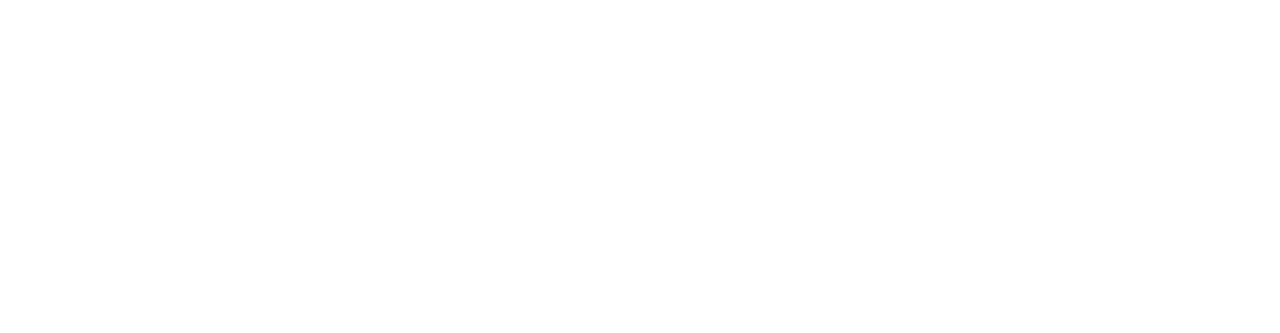
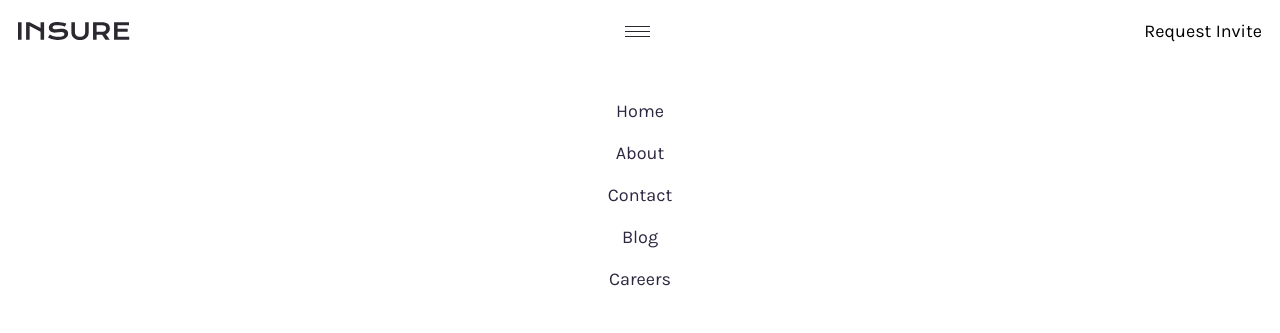
Before and after one commit to musty4real2/insuredDesign, a plain HTML site: page index.html in a window 1280 px wide. Drawn offline with Linux system fonts and the light colour scheme.

Commit message:
first push insuredesign2

```diff
--- a/index.html
+++ b/index.html
@@ -1,5 +1,6 @@
 <!DOCTYPE html>
 <html lang="en">
+
 <head>
     <meta charset="UTF-8">
     <meta name="viewport" content="width=device-width, initial-scale=1.0">
@@ -8,7 +9,33 @@
     <link rel="shortcut icon" href="images/favicon-32x32.png" type="image/x-icon">
     <title>insured</title>
 </head>
+
 <body>
+    <div class="container">
+        <header>
+            <nav class="navbar">
+                <img src="images/logo.svg" alt="insure" />
+
+                <button class="navbar-toggle-btn">
+                    <span class="one"></span>
+                    <span class="two"></span>
+                    <span class="three"></span>
+                </button>
+
+                <ul class="navbar-nav">
+                    <li><a href="#home">Home</a></li>
+                    <li><a href="#about">About</a></li>
+                    <li><a href="#contact">Contact</a></li>
+                    <li><a href="#blog">Blog</a></li>
+                    <li><a href="#careers">Careers</a></li>
+                </ul>
+
+                <button class="invite-btn">Request Invite</button>
+            </nav>
+        </header>
+
+    </div>
 
 </body>
+
 </html>
--- a/style.css
+++ b/style.css
@@ -0,0 +1,127 @@
+@import url('https://fonts.googleapis.com/css2?family=DM+Serif+Display:ital@0;1&display=swap');
+@import url('https://fonts.googleapis.com/css2?family=Karla:ital,wght@0,400;0,700;1,400;1,700&display=swap');
+
+/* font-family: 'DM Serif Display', serif;
+font-family: 'Karla', sans-serif; */
+* {
+    margin: 0;
+    padding: 0;
+    box-sizing: border-box;
+}
+
+:root {
+    --Dark--Violet: hsl(256, 26%, 20%);
+    --Very--Dark--Violet: hsl(270, 9%, 17%);
+    --Dark--Grayish--Violet: hsl(273, 4%, 51%);
+    --Very--Light--Gry: hsl(0, 0%, 98%);
+    --Light--Grayish--Blue: hsl(220, 16%, 96%);
+    --Very--Light--Gray: hsl(0, 0%, 98%);
+    --White: hsl(0, 0%, 100%);
+}
+
+body {
+    /* font-family: 'DM Serif Display', serif; */
+    font-family: 'Karla', sans-serif;
+    font-size: 18px;
+    scroll-behavior: smooth;
+}
+
+img,
+span,
+svg {
+    display: block;
+}
+
+li {
+    list-style: none;
+}
+
+a {
+    text-decoration: none;
+    color:black;
+}
+
+button {
+    border: none;
+    background: none;
+    font: inherit;
+    cursor: pointer;
+}
+
+.container {
+    max-width: 1440px;
+    margin: auto;
+    background: blueviolet;
+}
+
+header {
+    position: fixed;
+    top: 0;
+    left: 0;
+    width: 100%;
+}
+
+.navbar {
+    background: var(--White);
+    display: flex;
+    justify-content: space-between;
+    align-items: center;
+    padding: 20px 18px;
+}
+
+.navbar-toggle-btn {
+    display: flex;
+    flex-direction: column;
+    gap: 4px;
+    padding: 0 20px;
+}
+
+.navbar-toggle-btn span {
+    display: block;
+    background: var(--Very--Dark--Violet);
+    width: 25px;
+    height: 1px;
+    transition: 0.25s ease;
+}
+
+.navbar-toggle-btn.active .one {
+    transform: rotate(45deg) translateY(3px);
+}
+
+.navbar-toggle-btn.active .two {
+    display: none;
+}
+
+.navbar-toggle-btn.active .three {
+    transform: rotate(-45deg) translateY(-3px);
+}
+
+.navbar-nav {
+    position: fixed;
+    background: var(--White);
+    top: 60px;
+    left: 20px;
+    right: 20px;
+    display: flex;
+    flex-direction: column;
+    align-items: center;
+    gap: 20px;
+    padding: 40px 0;
+    border-radius: 5px;
+    z-index: -1;
+    opacity: 99;
+    transition: 0.5s ease;
+    pointer-events: none;
+}
+
+.navbar-nav a {
+    color: var(--Dark--Violet);
+    display: block;
+}
+
+.navbar-nav.active {
+    top: calc(60px + 20px);
+    opacity: 1;
+    box-shadow: 0 0 100px 100px hsla(233, 26%, 24%, 0.2);
+    pointer-events: all;
+}
```
Also changed, not shown: script.js (added, +8 -0 lines).
